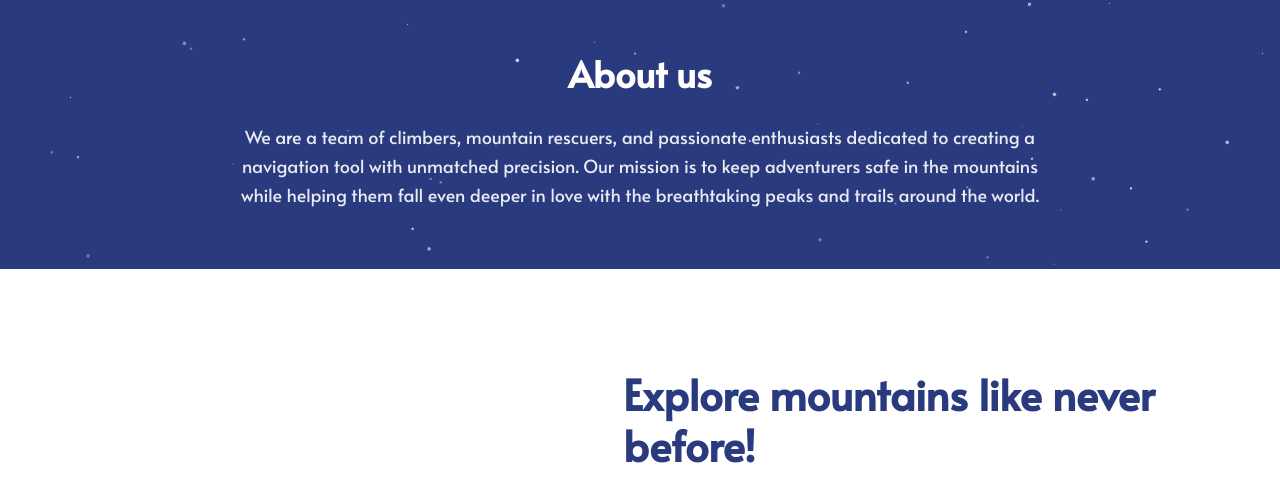
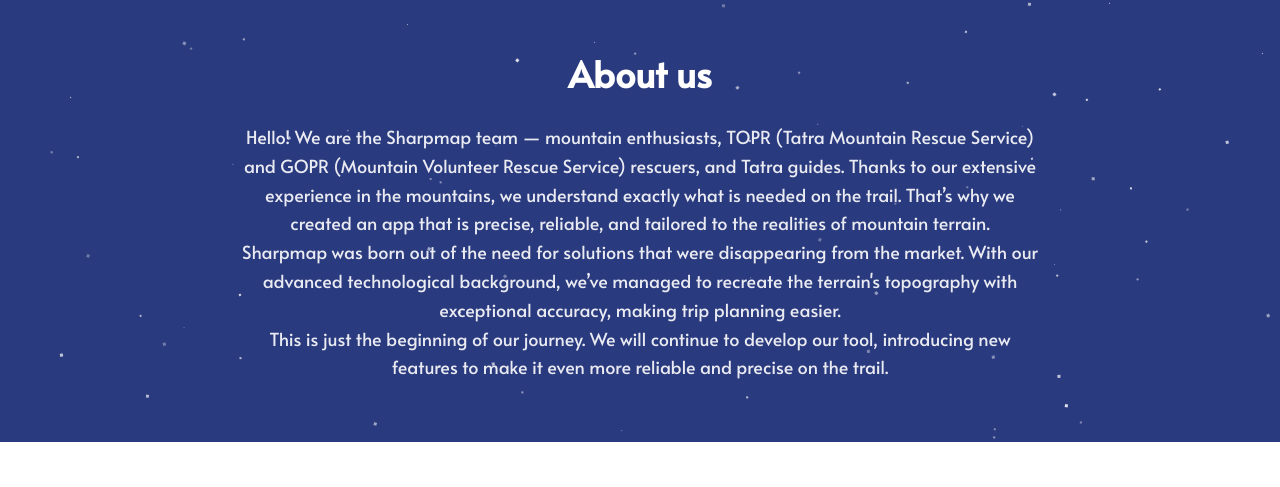
Before and after one commit to mountaindeveloper69/hello-world, a plain HTML site: page index.html in a window 1280 px wide. Shown: the part 812-1299 px from the top of the page. Drawn offline with Linux system fonts and the light colour scheme.

Commit message:
Update index.html

```diff
--- a/index.html
+++ b/index.html
@@ -60,7 +60,9 @@
 
             <div class="container">
                 <h2>About us</h2>
-                <p>We are a team of climbers, mountain rescuers, and passionate enthusiasts dedicated to creating a navigation tool with unmatched precision. Our mission is to keep adventurers safe in the mountains while helping them fall even deeper in love with the breathtaking peaks and trails around the world.</p>
+                <p>Hello! We are the Sharpmap team — mountain enthusiasts, TOPR (Tatra Mountain Rescue Service) and GOPR (Mountain Volunteer Rescue Service) rescuers, and Tatra guides. Thanks to our extensive experience in the mountains, we understand exactly what is needed on the trail. That’s why we created an app that is precise, reliable, and tailored to the realities of mountain terrain.</p>
+                <p>Sharpmap was born out of the need for solutions that were disappearing from the market. With our advanced technological background, we’ve managed to recreate the terrain's topography with exceptional accuracy, making trip planning easier.</p>
+                <p>This is just the beginning of our journey. We will continue to develop our tool, introducing new features to make it even more reliable and precise on the trail.</p>
             </div>
         </section>
 
```
